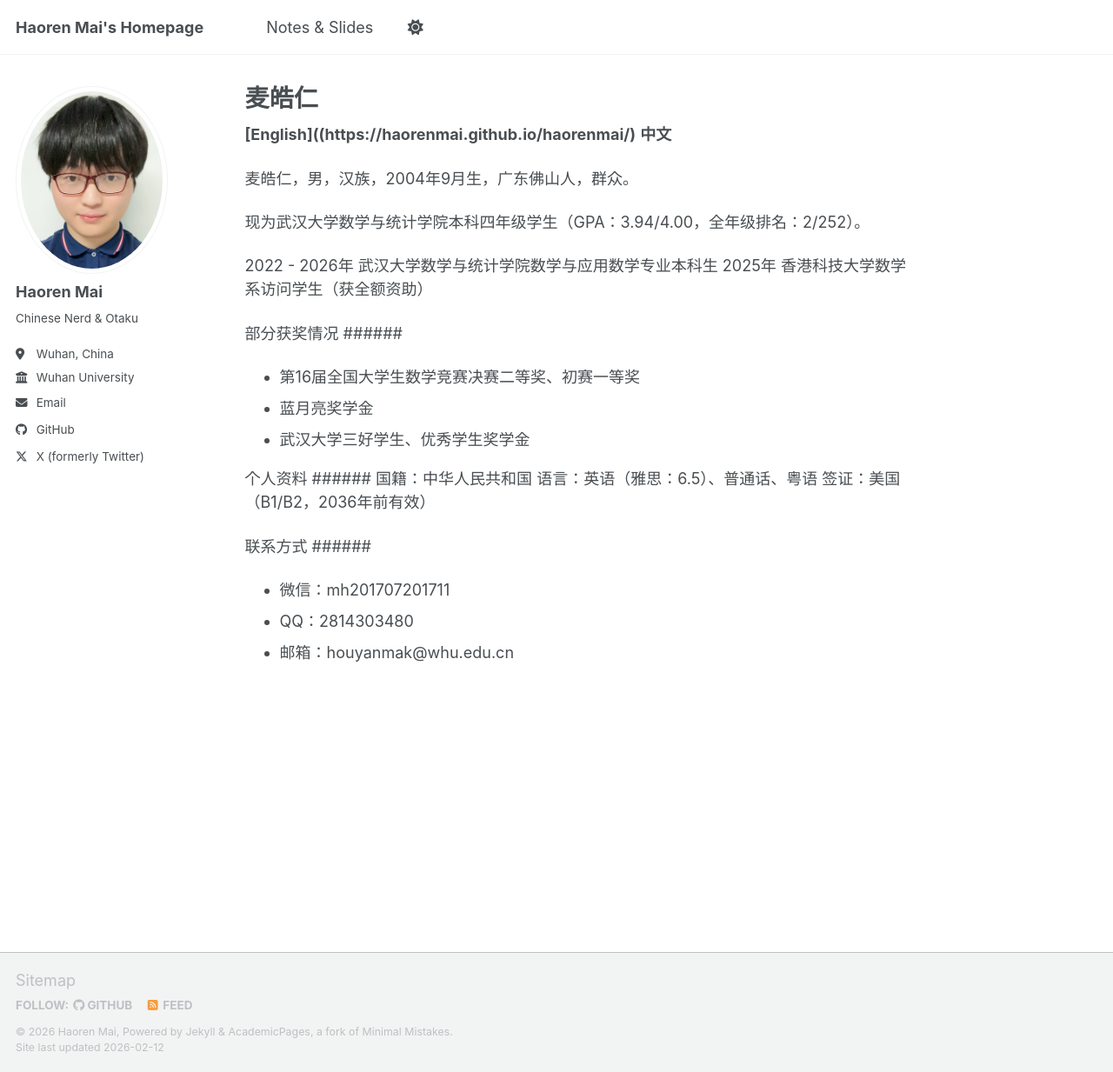
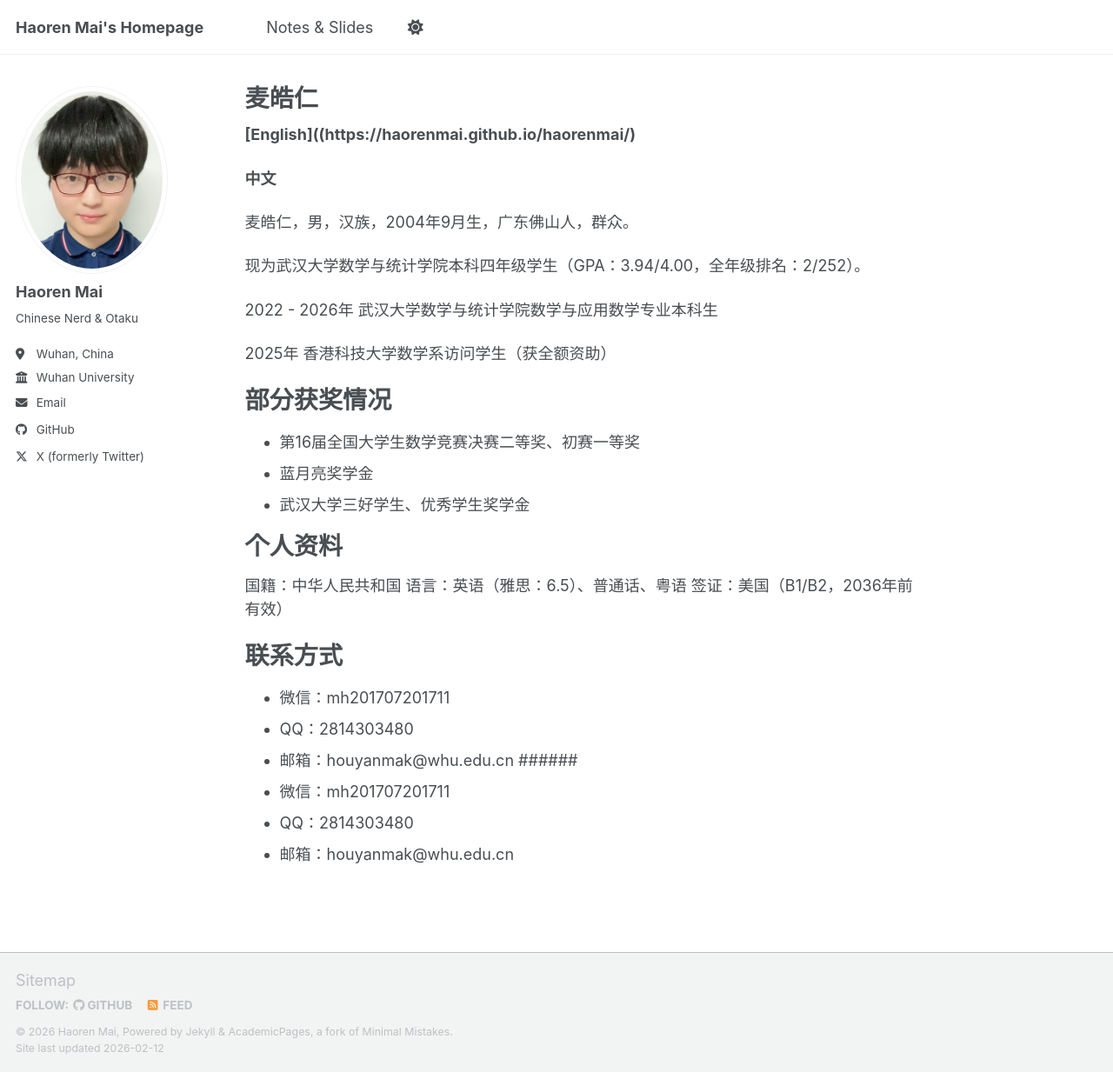
Before and after one commit to haorenmai/haorenmai, a Jekyll site: the page built from _pages/aboutcn.md, in a window 1280 px wide and 1233 px high. Shown: the whole window at 87% size. Built offline with Jekyll 4.4.1, drawn with Linux system fonts in a browser that asks for light colours; a script bundle is joined from its source files by our own code; library files that are not in the unit come from our copies.

Commit message:
Update aboutcn.md

```diff
--- a/_pages/aboutcn.md
+++ b/_pages/aboutcn.md
@@ -8,28 +8,35 @@ redirect_from:
 
 {% include base_path %}
 
-**[English]((https://haorenmai.github.io/haorenmai/)**  **中文**
+**[English]((https://haorenmai.github.io/haorenmai/)**
+
+**中文**
 
 麦皓仁，男，汉族，2004年9月生，广东佛山人，群众。
 
 现为武汉大学数学与统计学院本科四年级学生（GPA：3.94/4.00，全年级排名：2/252）。
 
 2022 - 2026年 武汉大学数学与统计学院数学与应用数学专业本科生
+
 2025年 香港科技大学数学系访问学生（获全额资助）
 
 部分获奖情况
-######
+======
 * 第16届全国大学生数学竞赛决赛二等奖、初赛一等奖
 * 蓝月亮奖学金
 * 武汉大学三好学生、优秀学生奖学金
 
 个人资料
-######
+======
 国籍：中华人民共和国
 语言：英语（雅思：6.5）、普通话、粤语
 签证：美国（B1/B2，2036年前有效）
 
 联系方式
+======
+* 微信：mh201707201711
+* QQ：2814303480
+* 邮箱：houyanmak@whu.edu.cn
 ######
 * 微信：mh201707201711
 * QQ：2814303480
```
